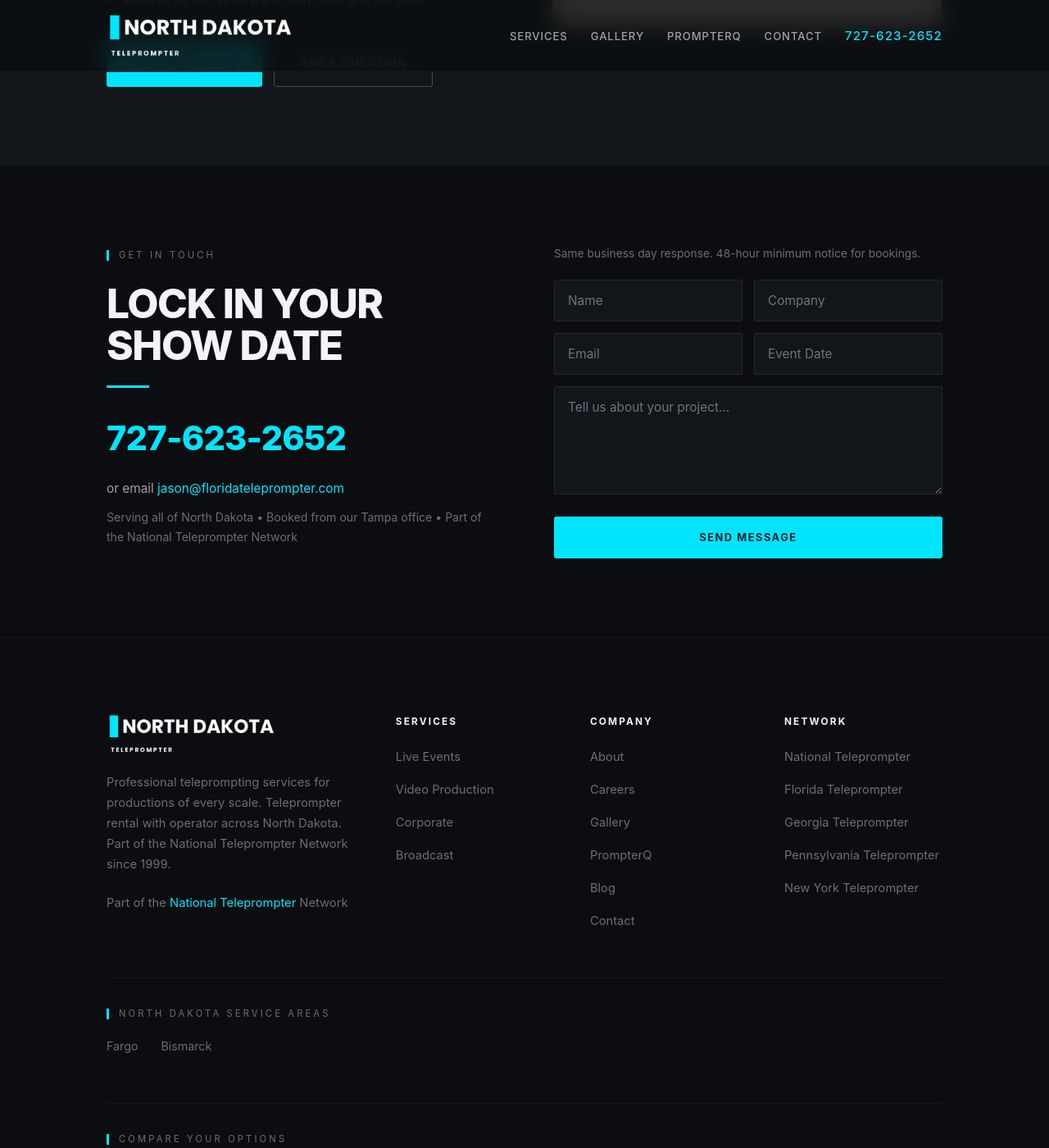
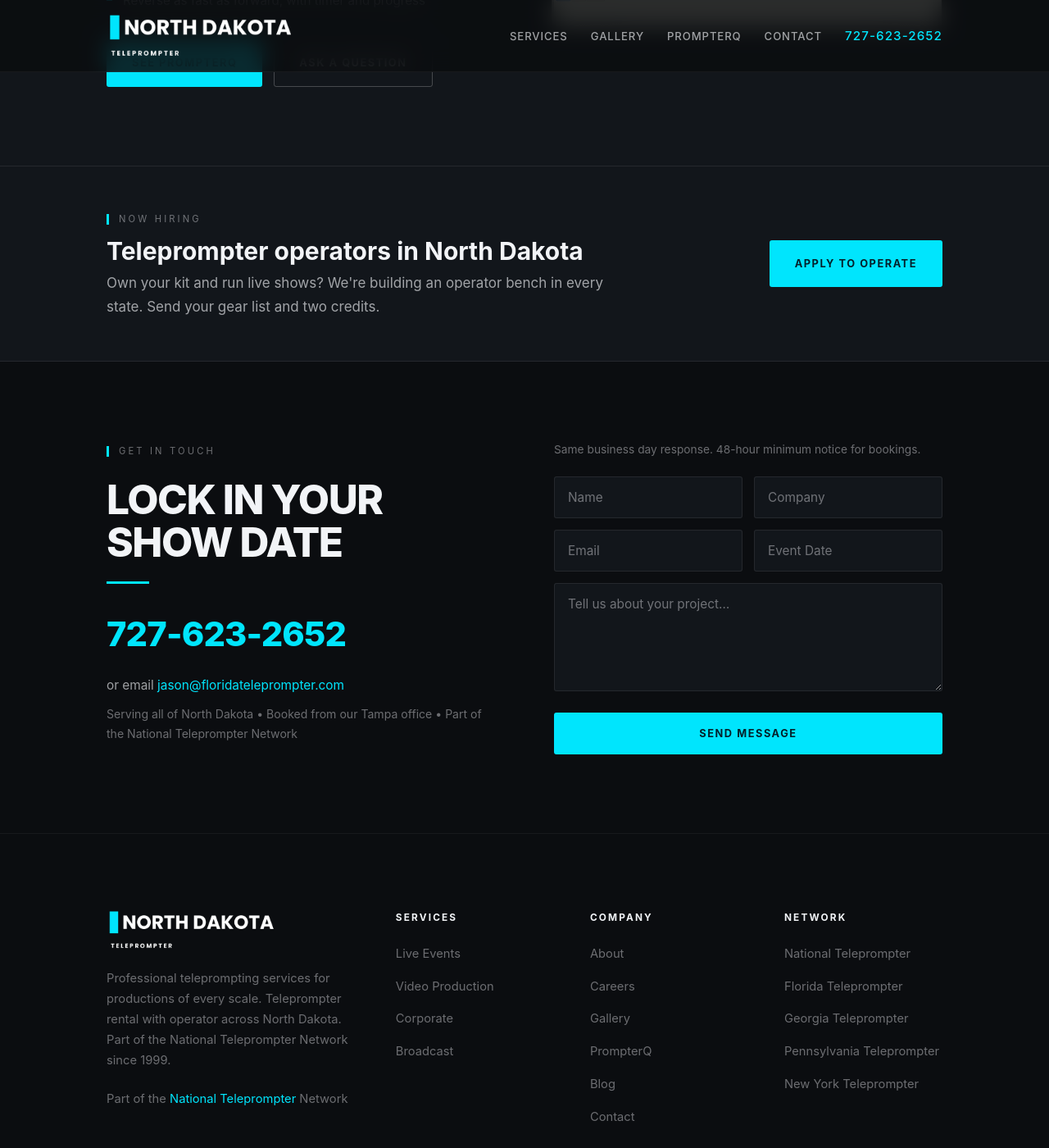
Before and after one commit to jasproj/northdakotateleprompter, a Jekyll site: the page index.html, which Jekyll copies as it is, in a window 1280 px wide and 1400 px high, scrolled down 6121 px. Shown: the whole window at 82% size. Built offline with Jekyll 4.4.1, drawn with Linux system fonts in a browser that asks for light colours.

Commit message:
feat: "Now Hiring Operators" band above the contact section
A visible operator-recruiting callout on the home page. Until now the only
path to the application form was a footer link. The band names the state,
says what we want (own kit, live-show experience, gear list + two credits)
and sends applicants to the existing careers page. Styled with the site's
own CSS variables; no new colors, fonts or scripts. Verified at 1280 and
390 wide.

Co-Authored-By: Claude Fable 5.1 <noreply@anthropic.com>
Claude-Session: https://claude.ai/code/session_01SW4oYwAA8ZEcmkVZYUBX96

```diff
--- a/index.html
+++ b/index.html
@@ -440,6 +440,13 @@
             html { scroll-behavior: auto; }
             * { transition: none !important; animation: none !important; }
         }
+
+        /* Hiring band */
+        .hiring { padding: clamp(36px, 4vw, 56px) 0; background: var(--surface); border-top: 1px solid var(--line); border-bottom: 1px solid var(--line); }
+        .hiring-wrap { display: flex; align-items: center; justify-content: space-between; gap: 28px; flex-wrap: wrap; }
+        .hiring-title { font-size: clamp(22px, 2.6vw, 30px); line-height: 1.15; margin: 6px 0 8px; }
+        .hiring-text { color: var(--text-dim); margin: 0; max-width: 60ch; }
+        .hiring .btn { white-space: nowrap; }
     </style>
 </head>
 <body>
@@ -668,6 +675,18 @@
         </div>
     </section>
 
+        <!-- Hiring -->
+    <section class="hiring" id="hiring" aria-label="Now hiring teleprompter operators">
+        <div class="wrap hiring-wrap">
+            <div>
+                <span class="eyebrow">Now Hiring</span>
+                <h2 class="hiring-title">Teleprompter operators in North Dakota</h2>
+                <p class="hiring-text">Own your kit and run live shows? We're building an operator bench in every state. Send your gear list and two credits.</p>
+            </div>
+            <a href="careers.html" class="btn btn-primary">Apply to operate</a>
+        </div>
+    </section>
+
     <!-- Contact -->
     <section class="contact" id="contact">
         <div class="wrap">
```
